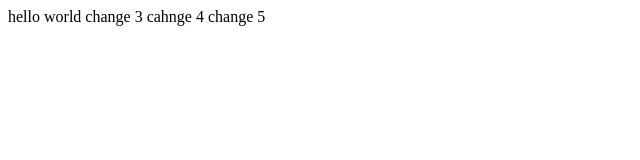
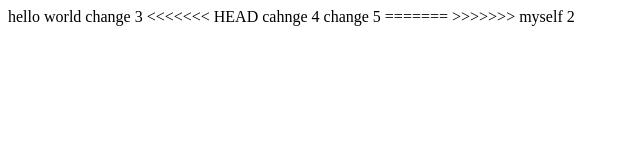
Before and after one commit to ch1ies/javascript-project, a plain HTML site: page scr/chenhao/index.html in a window 1280 px wide. Shown: the whole page, without its empty margins (0-640 px from the left). Drawn offline with Linux system fonts and the light colour scheme.

Commit message:
myself 2

```diff
--- a/scr/chenhao/index.html
+++ b/scr/chenhao/index.html
@@ -9,8 +9,11 @@
     <div>
         hello world
         change 3
+<<<<<<< HEAD
         cahnge 4
         change 5
+=======
+>>>>>>> myself 2
     </div>
 </body>
 </html>
```
